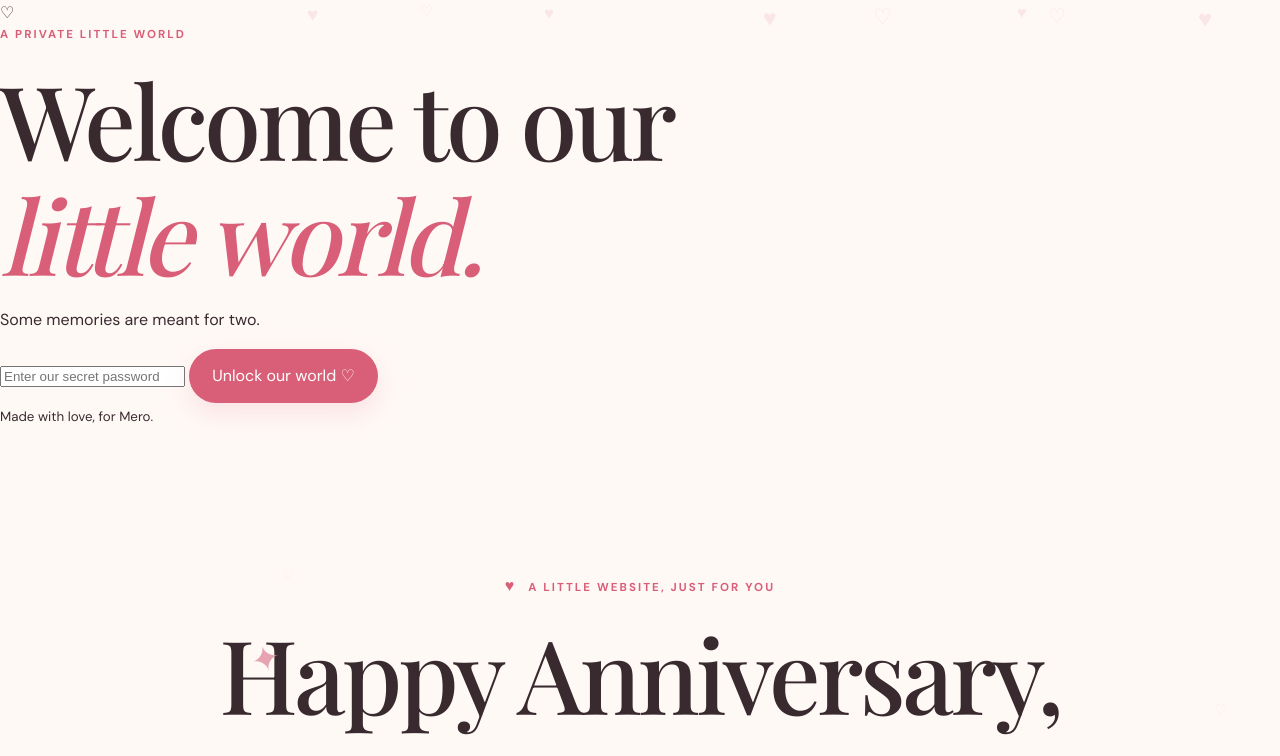
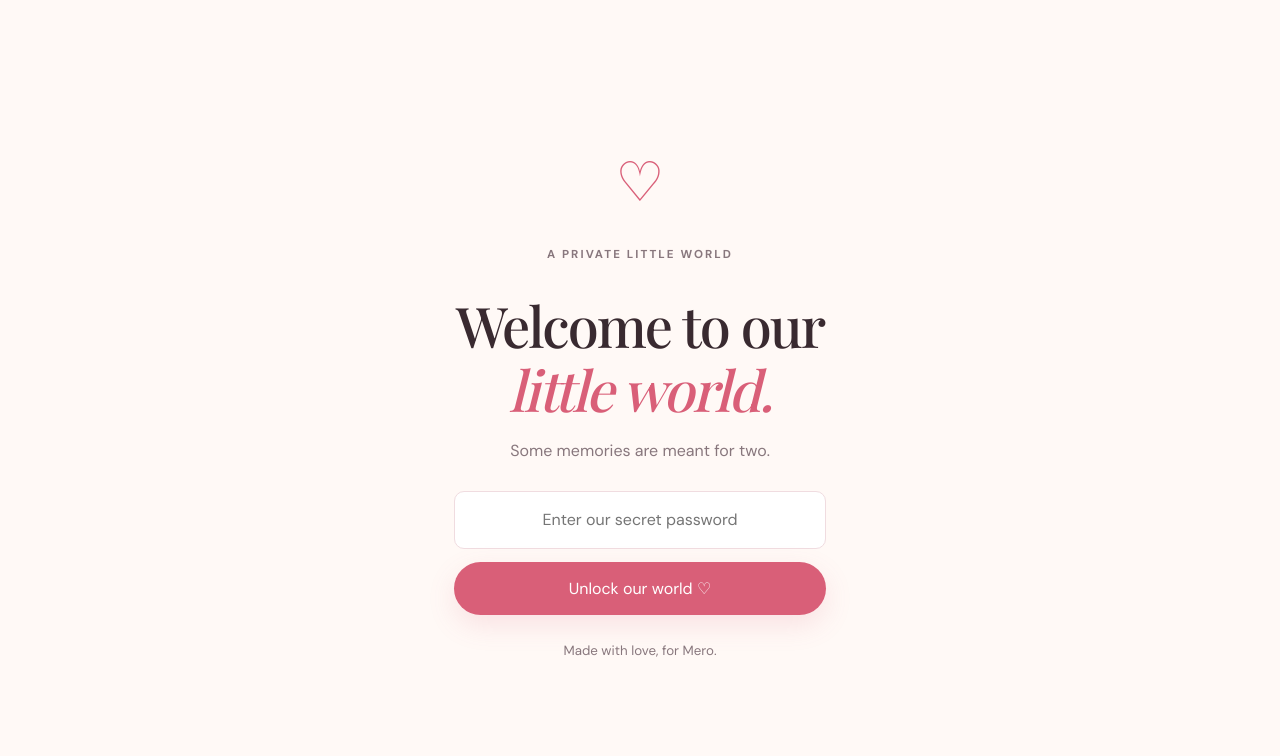
Before and after one commit to Keromichael/mero-anniversary, a plain HTML site: page index.html in a window 1280 px wide. Shown: the top 756 px of the page. Drawn offline with nearby package versions, Linux system fonts and the light colour scheme; a web font is replaced by a local one.

Commit message:
Add styles for password welcome screen

```diff
--- a/style.css
+++ b/style.css
@@ -200,3 +200,90 @@ footer small { color: var(--muted); font-size: .75rem; }
   .favorite-note-toggle { padding: 14px; font-size: .9rem; }
   .favorite-note { padding: 19px 17px 6px; font-size: .94rem; }
 }
+/* Password Welcome Screen */
+
+.password-gate {
+  position: fixed;
+  inset: 0;
+  z-index: 99999;
+  display: grid;
+  place-items: center;
+  padding: 24px;
+  background: #fff9f6;
+  text-align: center;
+}
+
+.password-card {
+  width: 100%;
+  max-width: 420px;
+  padding: 35px 24px;
+}
+
+.gate-heart {
+  font-size: 55px;
+  color: #d95f78;
+  margin-bottom: 20px;
+}
+
+.password-card h1 {
+  font-family: var(--serif);
+  font-size: clamp(2.3rem, 7vw, 3.5rem);
+  line-height: 1.15;
+  margin: 15px 0;
+}
+
+.password-card h1 em {
+  color: var(--rose);
+}
+
+.password-card > p {
+  color: var(--muted);
+  margin-bottom: 28px;
+}
+
+.password-card form {
+  display: grid;
+  gap: 13px;
+}
+
+.password-card input {
+  width: 100%;
+  padding: 15px;
+  border: 1px solid #f0dce0;
+  border-radius: 10px;
+  background: white;
+  text-align: center;
+  font: inherit;
+  outline: none;
+}
+
+.password-card input:focus {
+  border-color: var(--rose);
+}
+
+.password-card button {
+  justify-content: center;
+}
+
+#passwordError {
+  color: #c64b62;
+  font-size: 0.85rem;
+  margin: 0;
+}
+
+.password-card small {
+  display: block;
+  color: var(--muted);
+  margin-top: 25px;
+}
+
+.password-gate.is-unlocking {
+  animation: passwordExit .55s ease forwards;
+}
+
+@keyframes passwordExit {
+  to {
+    opacity: 0;
+    visibility: hidden;
+  }
+}
```
